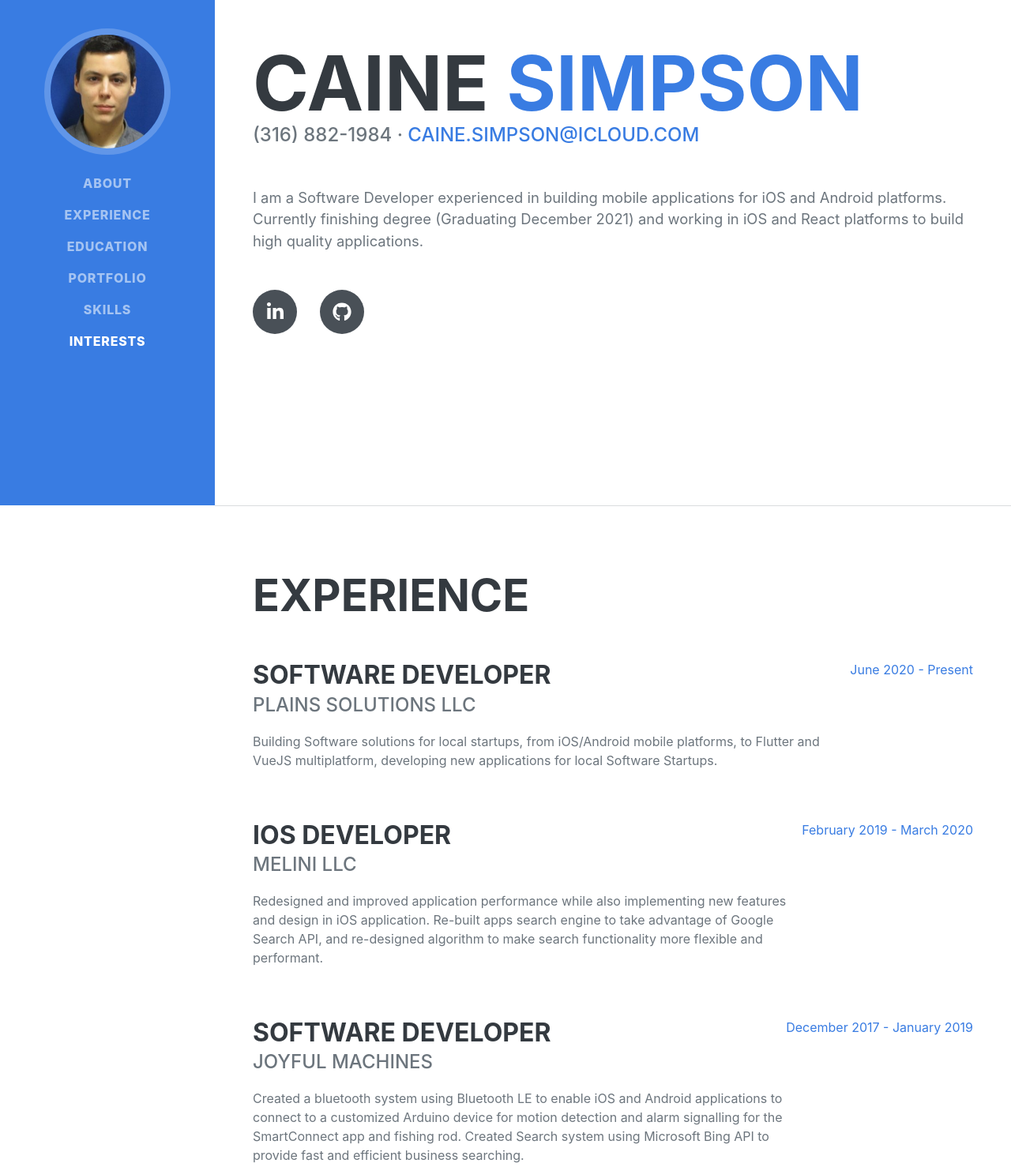
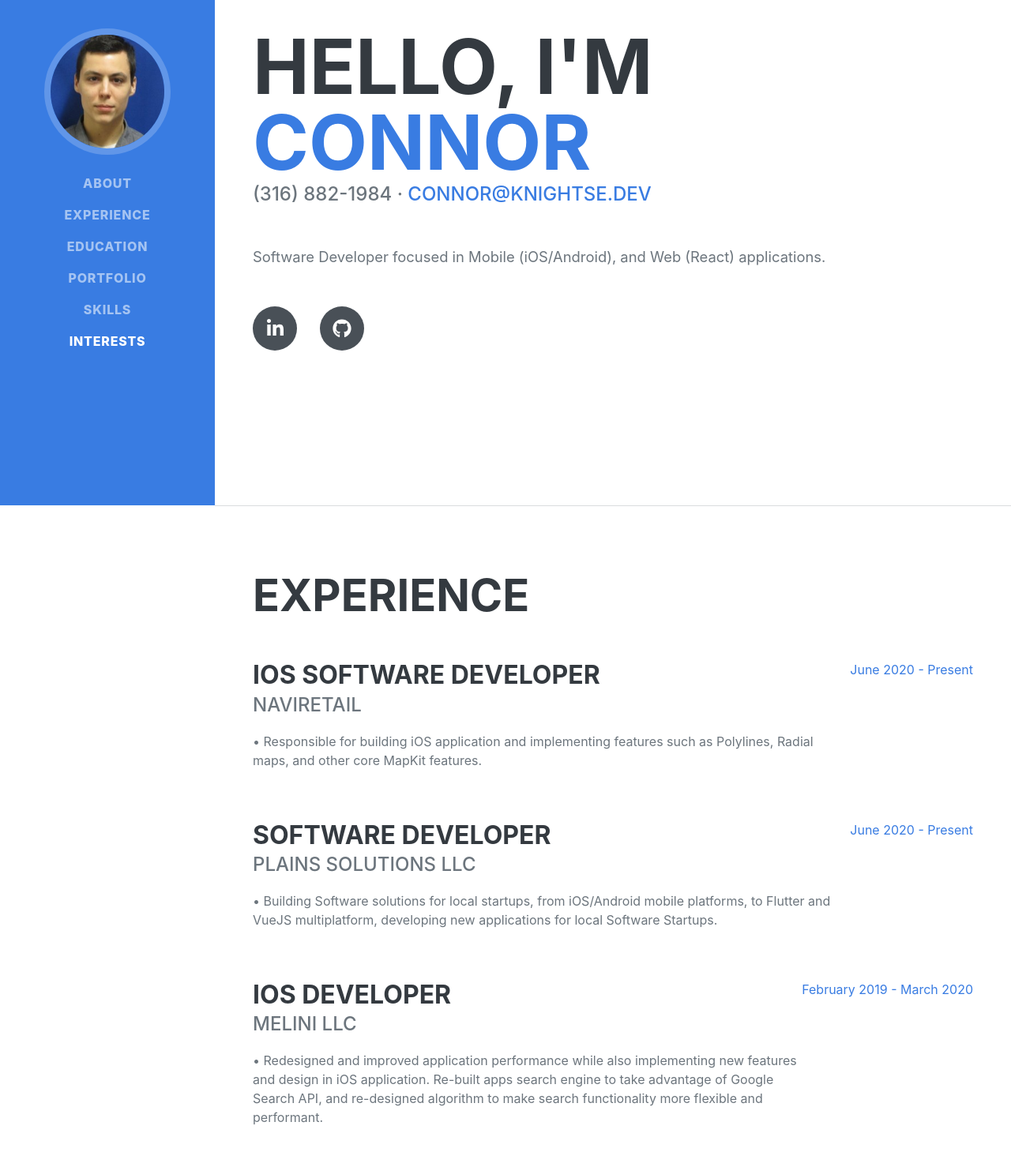
Before and after one commit to knightse/knightse.github.io, a plain HTML site: page index.html in a window 1280 px wide. Shown: the part 160-1638 px from the top of the page at 79% size. Drawn offline with nearby package versions, Linux system fonts and the light colour scheme; a web font is replaced by a local one.

Commit message:
name change

```diff
--- a/index.html
+++ b/index.html
@@ -5,8 +5,8 @@
         <meta name="viewport" content="width=device-width, initial-scale=1, shrink-to-fit=no" />
         <meta name="description" content="" />
         <meta name="author" content="" />
-        <title>Caine S.</title>
-        <link rel="icon" type="image/x-icon" href="assets/img/logo.png" />
+        <title>KnightSE</title>
+        <link rel="icon" type="image/x-icon" href="assets/img/knightselogo.png" />
         <!-- Font Awesome icons (free version)-->
         <script src="https://use.fontawesome.com/releases/v5.15.3/js/all.js" crossorigin="anonymous"></script>
         <!-- Google fonts-->
@@ -20,14 +20,14 @@
         <!-- Navigation-->
         <nav class="navbar navbar-expand-lg navbar-dark bg-primary fixed-top" id="sideNav">
             <a class="navbar-brand js-scroll-trigger" href="#page-top">
-                <span class="d-block d-lg-none">Caine Simpson</span>
+                <span class="d-block d-lg-none">Connor Knight</span>
                 <span class="d-none d-lg-block"><img class="img-fluid img-profile rounded-circle mx-auto mb-2" src="assets/img/profile.jpeg" alt="..." /></span>
             </a>
             <button class="navbar-toggler" type="button" data-bs-toggle="collapse" data-bs-target="#navbarResponsive" aria-controls="navbarResponsive" aria-expanded="false" aria-label="Toggle navigation"><span class="navbar-toggler-icon"></span></button>
             <div class="collapse navbar-collapse" id="navbarResponsive">
                 <ul class="navbar-nav">
                     <li class="nav-item"><a class="nav-link js-scroll-trigger" href="#about">About</a></li>
-                    <li class="nav-item"><a class="nav-link js-scroll-trigger" href="#experience">Experience</a></li>
+                     <li class="nav-item"><a class="nav-link js-scroll-trigger" href="#experience">Experience</a></li>
                     <li class="nav-item"><a class="nav-link js-scroll-trigger" href="#education">Education</a></li>
                     <li class="nav-item"><a class="nav-link js-scroll-trigger" href="#projects">Portfolio</a></li>
                     <li class="nav-item"><a class="nav-link js-scroll-trigger" href="#skills">Skills</a></li>
@@ -43,14 +43,14 @@
             <section class="resume-section" id="about">
                 <div class="resume-section-content">
                     <h1 class="mb-0">
-                        Caine
-                        <span class="text-primary">Simpson</span>
+                        Hello, I'm
+                        <span class="text-primary">Connor</span>
                     </h1>
                     <div class="subheading mb-5">
                         (316) 882-1984 ·
-                        <a class="portfolio-link" href="mailto:Caine.Simpson@icloud.com">Caine.Simpson@icloud.com</a>
+                        <a class="portfolio-link" href="mailto:Caine.Simpson@icloud.com">connor@knightse.dev</a>
                     </div>
-                    <p class="lead mb-5">I am a Software Developer experienced in building mobile applications for iOS and Android platforms. Currently finishing degree (Graduating December 2021) and working in iOS and React platforms to build high quality applications.</p>
+                    <p class="lead mb-5">Software Developer focused in Mobile (iOS/Android), and Web (React) applications.</p>
                     <div class="social-icons">
                         <a class="social-icon" href="https://www.linkedin.com/in/cainesim/"><i class="fab fa-linkedin-in"></i></a>
                         <a class="social-icon" href="https://github.com/cscaesim"><i class="fab fa-github"></i></a>
@@ -67,9 +67,17 @@
                     <h2 class="mb-5">Experience</h2>
                     <div class="d-flex flex-column flex-md-row justify-content-between mb-5">
                         <div class="flex-grow-1">
+                            <h3 class="mb-0">iOS Software Developer</h3>
+                            <div class="subheading mb-3">NaviRetail</div>
+                            <p>&#8226 Responsible for building iOS application and implementing features such as Polylines, Radial maps, and other core MapKit features.</p>
+                        </div>
+                        <div class="flex-shrink-0"><span class="text-primary">June 2020 - Present</span></div>
+                    </div>
+                    <div class="d-flex flex-column flex-md-row justify-content-between mb-5">
+                        <div class="flex-grow-1">
                             <h3 class="mb-0">Software Developer</h3>
                             <div class="subheading mb-3">Plains Solutions LLC</div>
-                            <p>Building Software solutions for local startups, from iOS/Android mobile platforms, to Flutter and VueJS multiplatform, developing new applications for local Software Startups.</p>
+                            <p>&#8226 Building Software solutions for local startups, from iOS/Android mobile platforms, to Flutter and VueJS multiplatform, developing new applications for local Software Startups.</p>
                         </div>
                         <div class="flex-shrink-0"><span class="text-primary">June 2020 - Present</span></div>
                     </div>
@@ -77,7 +85,7 @@
                         <div class="flex-grow-1">
                             <h3 class="mb-0">iOS Developer</h3>
                             <div class="subheading mb-3">Melini LLC</div>
-                            <p>Redesigned and improved application performance while also implementing new features and design in iOS application. Re-built apps search engine to take advantage of Google Search API, and re-designed algorithm to make search functionality more flexible and performant.</p>
+                            <p>&#8226 Redesigned and improved application performance while also implementing new features and design in iOS application. Re-built apps search engine to take advantage of Google Search API, and re-designed algorithm to make search functionality more flexible and performant.</p>
                         </div>
                         <div class="flex-shrink-0"><span class="text-primary">February 2019 - March 2020</span></div>
                     </div>
@@ -85,7 +93,7 @@
                         <div class="flex-grow-1">
                             <h3 class="mb-0">Software Developer</h3>
                             <div class="subheading mb-3">Joyful Machines</div>
-                            <p>Created a bluetooth system using Bluetooth LE to enable iOS and Android applications to connect to a customized Arduino device for motion detection and alarm signalling for the SmartConnect app and fishing rod. Created Search system using Microsoft Bing API to provide fast and efficient business searching.</p>
+                            <p>&#8226 Created a bluetooth system using Bluetooth LE to enable iOS and Android applications to connect to a customized Arduino device for motion detection and alarm signalling for the SmartConnect app and fishing rod. Created Search system using Microsoft Bing API to provide fast and efficient business searching.</p>
                         </div>
                         <div class="flex-shrink-0"><span class="text-primary">December 2017 - January 2019</span></div>
                     </div>
@@ -93,7 +101,7 @@
                         <div class="flex-grow-1">
                             <h3 class="mb-0">Student QA Engineering Contactor</h3>
                             <div class="subheading mb-3">NetApp</div>
-                            <p>Assembled and tested high performance server configurations, stress testing configurations to find potential Software or Hardware defects and bugs, while documenting the process to assist with the QA and Engineering process for new products.</p>
+                            <p>&#8226 Assembled and tested high performance server configurations, stress testing configurations to find potential Software or Hardware defects and bugs, while documenting the process to assist with the QA and Engineering process for new products.</p>
                         </div>
                         <div class="flex-shrink-0"><span class="text-primary">July 2016 - December 2017</span></div>
                     </div>
```
Also changed, not shown: assets/img/knightselogo.png (added).
